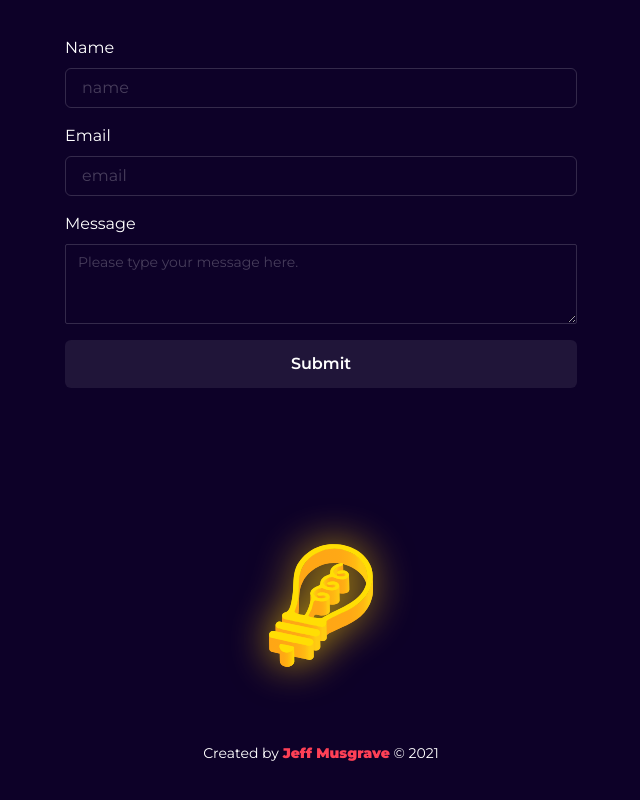
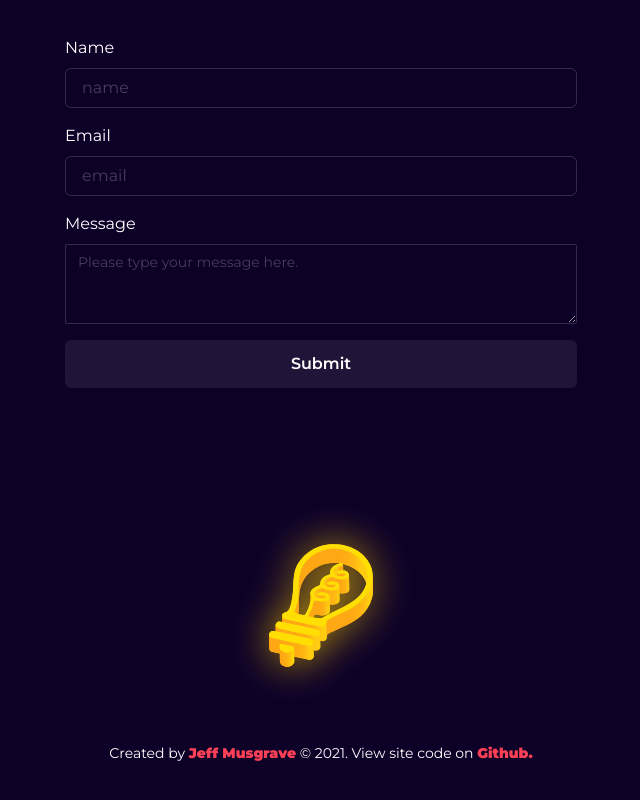
Before and after one commit to JeffMusgrave/designgenius-nextjs-2021, a Next.js app: page / in a window 1280 px wide. Shown: the part 7024-7824 px from the top of the page, without its empty margins (319-959 px from the left). Built offline with nearby package versions, Linux system fonts and the light colour scheme.

Commit message:
added github link in the footer

```diff
--- a/components/Footer/Footer.js
+++ b/components/Footer/Footer.js
@@ -35,7 +35,14 @@ export default function FooterComponent(props) {
               >
                 Jeff Musgrave
               </Link>{" "}
-              &copy; 2021
+              &copy; 2021. View site code on{" "}
+              <Link
+                color="punch.500"
+                fontWeight="bold"
+                href="https://github.com/JeffMusgrave/designgenius-nextjs-2021"
+              >
+                Github.
+              </Link>
             </Text>
           </Flex>
         </ContentConstrainer>
```
